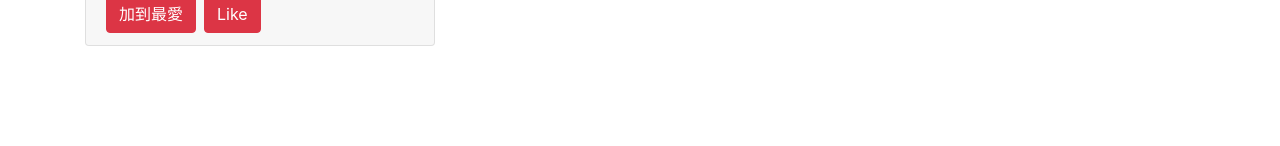
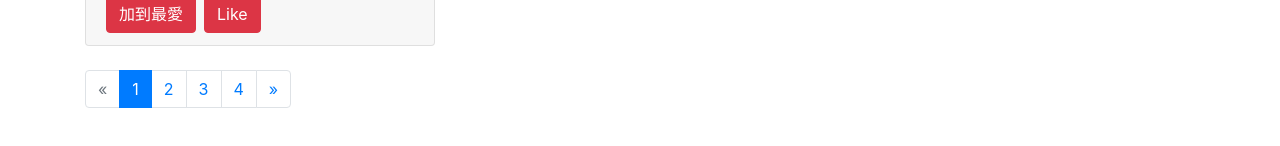
Before and after one commit to ezcomenezgo/restaurant-forum, a Vue app: page /#/restaurants in a window 1280 px wide. Shown: the part 1760-1906 px from the top of the page. Before the commit the page ends 1878 px from the top, so only its background shows below. Built offline with nearby package versions, Linux system fonts and the light colour scheme.

Commit message:
add pagination

```diff
--- /dev/null
+++ b/src/components/RestaurantPagination.vue
@@ -0,0 +1,76 @@
+<template>
+  <nav aria-label="Page navigation example">
+    <ul class="pagination">
+      <!-- 前一頁 previousPage -->
+      <li
+        v-show="previousPage"
+        :class="['page-item', { disabled: currentPage === 1 }]"
+      >
+        <router-link
+          class="page-link"
+          aria-label="Previous"
+          :to="{
+            name: 'restaurants',
+            query: { categoryId, page: previousPage },
+          }"
+        >
+          <span aria-hidden="true">&laquo;</span>
+        </router-link>
+      </li>
+      <!-- 頁碼 -->
+      <li
+        v-for="page in totalPage"
+        :key="page"
+        :class="['page-item', { active: currentPage === page }]"
+      >
+        <router-link
+          class="page-link"
+          :to="{ name: 'restaurants', query: { categoryId, page } }"
+        >
+          {{ page }}
+        </router-link>
+      </li>
+
+      <!-- 後一頁 nextPage -->
+      <li
+        v-show="nextPage"
+        :class="['page-item', { disabled: currentPage === totalPage.length }]"
+      >
+        <router-link
+          class="page-link"
+          aria-label="Next"
+          :to="{ name: 'restaurants', query: { categoryId, page: nextPage } }"
+        >
+          <span aria-hidden="true">&raquo;</span>
+        </router-link>
+      </li>
+    </ul>
+  </nav>
+</template>
+
+<script>
+export default {
+  props: {
+    categoryId: {
+      type: [String, Number],
+      default: "",
+    },
+    currentPage: {
+      type: Number,
+      default: 1,
+    },
+    totalPage: {
+      type: Array,
+      require: true,
+    },
+    previousPage: {
+      type: Number,
+      required: true,
+    },
+    nextPage: {
+      type: Number,
+      required: true,
+    },
+  },
+};
+</script>
--- a/src/views/Restaurants.vue
+++ b/src/views/Restaurants.vue
@@ -14,6 +14,14 @@
       />
     </div>
     <!-- restaurantPagination -->
+    <RestaurantPagination
+      v-if="totalPage.length > 1"
+      :current-page="currentPage"
+      :total-page="totalPage"
+      :category-id="categoryId"
+      :previous-page="previousPage"
+      :next-page="nextPage"
+    />
   </div>
 </template>
 
@@ -21,6 +29,7 @@
 import NavTabs from "../components/NavTabs";
 import RestaurantCard from "../components/RestaurantCard";
 import RestaurantsNavPills from "../components/RestaurantsNavPills";
+import RestaurantPagination from "../components/RestaurantPagination";
 
 const dummyData = {
   restaurants: [
@@ -274,6 +283,7 @@ export default {
     NavTabs,
     RestaurantCard,
     RestaurantsNavPills,
+    RestaurantPagination,
   },
   data() {
     return {
```
